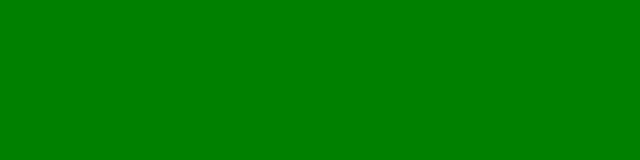
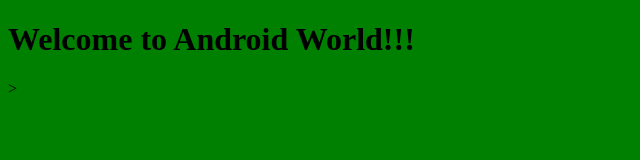
Before and after one commit to TrialSSG/TestOrgRepo, a plain HTML site: page Sample/WebContent/Jagan.html in a window 1280 px wide. Shown: the whole page, without its empty margins (0-640 px from the left). Drawn offline with Linux system fonts and the light colour scheme.

Commit message:
added some changes by jagan

```diff
--- a/Sample/WebContent/Jagan.html
+++ b/Sample/WebContent/Jagan.html
@@ -5,6 +5,6 @@
 <title>Welcome to Sennovate</title>
 </head>
 <body bgcolor="green">
-
+<h1>Welcome to <b>Android World!!!</b></h1>>
 </body>
 </html>
```
